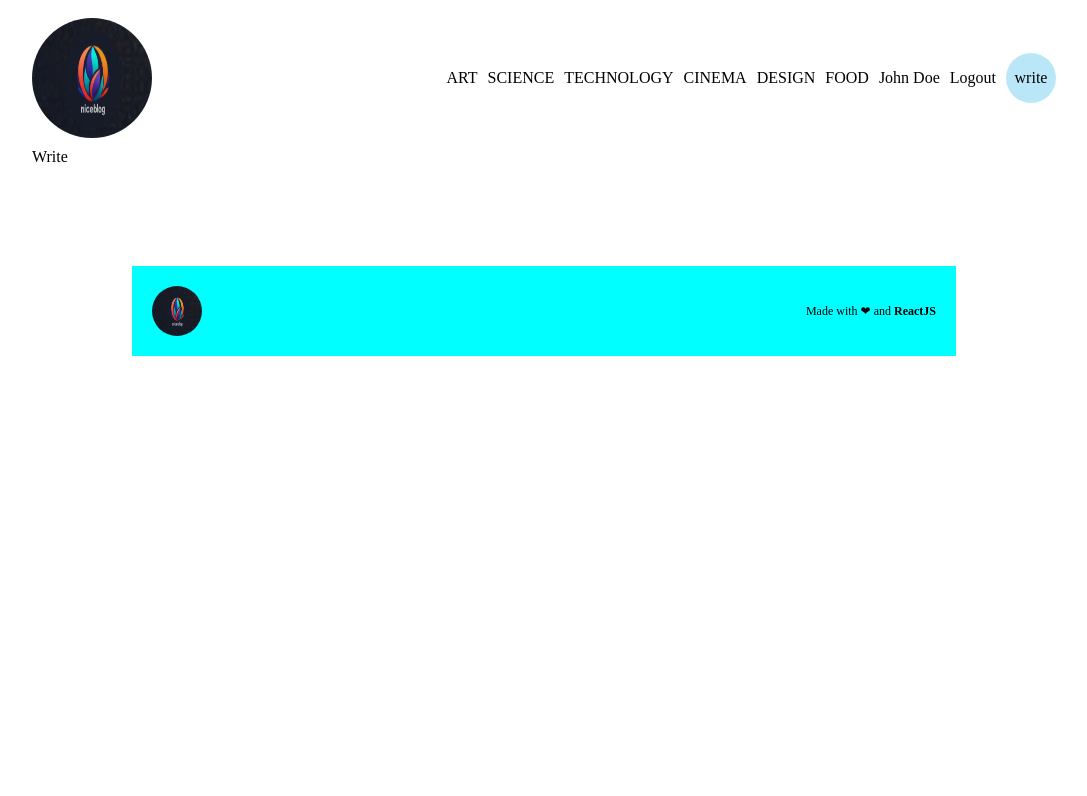
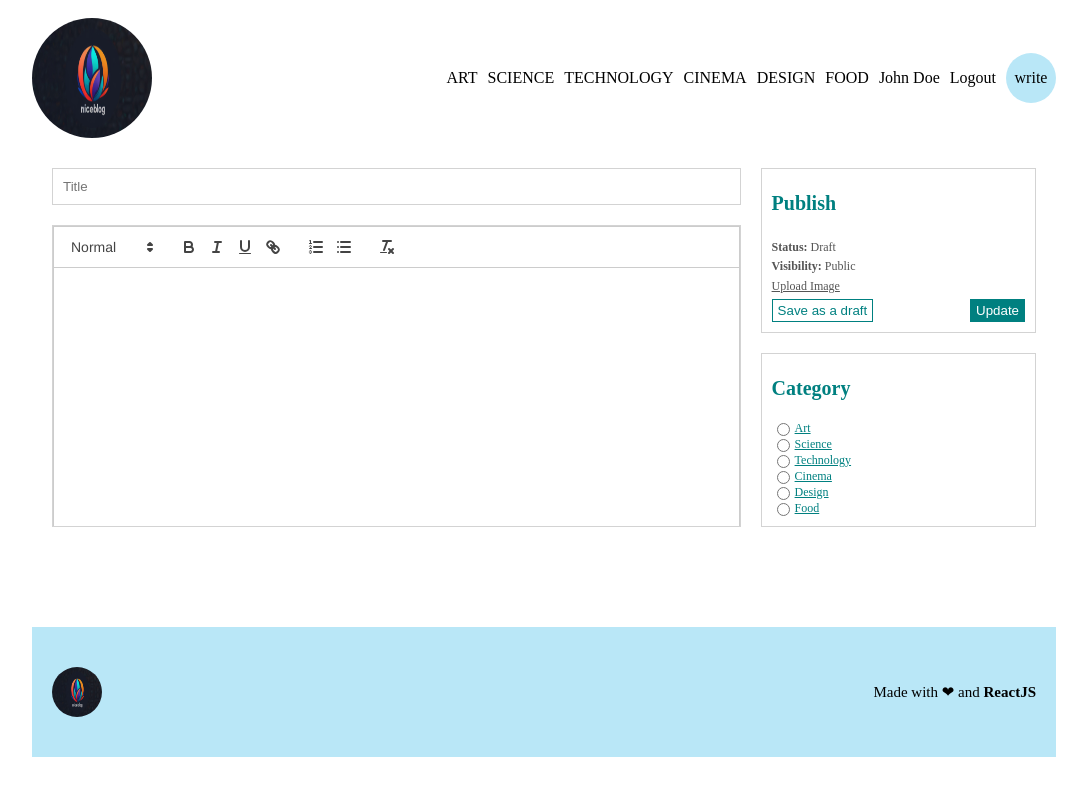
Before and after one commit to Pasindusheshan127/Blog-APP-MySQL, a React (Create React App) app in the folder client/: page /write in a window 1280 px wide. Shown: the top 796 px of the page, without its empty margins (96-1183 px from the left). Built offline with nearby package versions, Linux system fonts and the light colour scheme.

Commit message:
add new post page design

```diff
--- a/client/package.json
+++ b/client/package.json
@@ -8,6 +8,7 @@
     "@testing-library/user-event": "^13.5.0",
     "react": "^18.3.1",
     "react-dom": "^18.3.1",
+    "react-quill": "^2.0.0",
     "react-router-dom": "^6.25.1",
     "react-scripts": "5.0.1",
     "sass": "^1.77.8",
--- a/client/src/pages/Write.jsx
+++ b/client/src/pages/Write.jsx
@@ -1,5 +1,71 @@
+import React, { useState } from "react";
+import ReactQuill from "react-quill";
+import "react-quill/dist/quill.snow.css";
+
 const Write = () => {
-  return <div>Write</div>;
+  const [value, setValue] = useState("");
+  return (
+    <div className="add">
+      <div className="content">
+        <input type="text" placeholder="Title" />
+        <div className="editorContainer">
+          <ReactQuill
+            className="editor"
+            theme="snow"
+            value={value}
+            onChange={setValue}
+          />
+        </div>
+      </div>
+      <div className="menu">
+        <div className="item">
+          <h1>Publish</h1>
+          <span>
+            <b>Status: </b> Draft
+          </span>
+          <span>
+            <b>Visibility: </b> Public
+          </span>
+
+          <input style={{ display: "none" }} type="file" id="file" name="" />
+          <label className="file" htmlFor="file">
+            Upload Image
+          </label>
+          <div className="buttons">
+            <button>Save as a draft</button>
+            <button>Update</button>
+          </div>
+        </div>
+        <div className="item">
+          <h1>Category</h1>
+          <div className="cat">
+            <input type="radio" name="cat" value="art" id="art" />
+            <label htmlFor="art">Art</label>
+          </div>
+          <div className="cat">
+            <input type="radio" name="cat" value="science" id="science" />
+            <label htmlFor="science">Science</label>
+          </div>
+          <div className="cat">
+            <input type="radio" name="cat" value="technology" id="technology" />
+            <label htmlFor="technology">Technology</label>
+          </div>
+          <div className="cat">
+            <input type="radio" name="cat" value="cinema" id="cinema" />
+            <label htmlFor="cinema">Cinema</label>
+          </div>
+          <div className="cat">
+            <input type="radio" name="cat" value="design" id="design" />
+            <label htmlFor="design">Design</label>
+          </div>
+          <div className="cat">
+            <input type="radio" name="cat" value="food" id="food" />
+            <label htmlFor="food">Food</label>
+          </div>
+        </div>
+      </div>
+    </div>
+  );
 };
 
 export default Write;
--- a/client/src/styled.scss
+++ b/client/src/styled.scss
@@ -99,9 +99,9 @@
     }
     //footer
     .footer {
-      margin: 100px;
-      padding: 20px;
-      background-color: aqua;
+      margin-top: 100px;
+      padding: 20px 0px;
+      background-color: rgb(185, 231, 247);
       display: flex;
       align-items: center;
       justify-content: space-between;
@@ -110,6 +110,11 @@
         height: 50px;
         width: 50px;
         border-radius: 50%;
+        padding: 20px;
+      }
+      span {
+        padding: 20px;
+        font-size: 15px;
       }
     }
     //Home
@@ -270,5 +275,83 @@
         }
       }
     }
+    //write
+    .add {
+      margin: 20px;
+      display: flex;
+      gap: 20px;
+
+      .content {
+        flex: 5;
+        display: flex;
+        flex-direction: column;
+        gap: 20px;
+
+        input {
+          padding: 10px;
+          border: 1px solid lightgray;
+        }
+        .editorContainer {
+          height: 300px;
+          overflow: scroll;
+          border: 1px solid lightgray;
+          .editor {
+            height: 100%;
+            border: none;
+          }
+        }
+      }
+      .menu {
+        flex: 2;
+        display: flex;
+        flex-direction: column;
+        gap: 20px;
+        .item {
+          border: 1px solid lightgray;
+          padding: 10px;
+          flex: 1;
+          display: flex;
+          flex-direction: column;
+          justify-content: space-between;
+          font-size: 12px;
+          color: #555;
+          h1 {
+            font-size: 20px;
+          }
+          label {
+            text-decoration: underline;
+          }
+          .file {
+            text-decoration: underline;
+            cursor: pointer;
+          }
+          .buttons {
+            display: flex;
+            justify-content: space-between;
+
+            :first-child {
+              cursor: pointer;
+              color: teal;
+              background-color: white;
+              border: 1px solid teal;
+              padding: 3px 5px;
+            }
+            :last-child {
+              cursor: pointer;
+              color: white;
+              background-color: teal;
+              border: 1px solid teal;
+              padding: 3px 5px;
+            }
+          }
+          .cat {
+            display: flex;
+            align-items: center;
+            gap: 2px;
+            color: teal;
+          }
+        }
+      }
+    }
   }
 }
```
Also changed, not shown: 1 other file (tests, documents, lock files or other folders).
